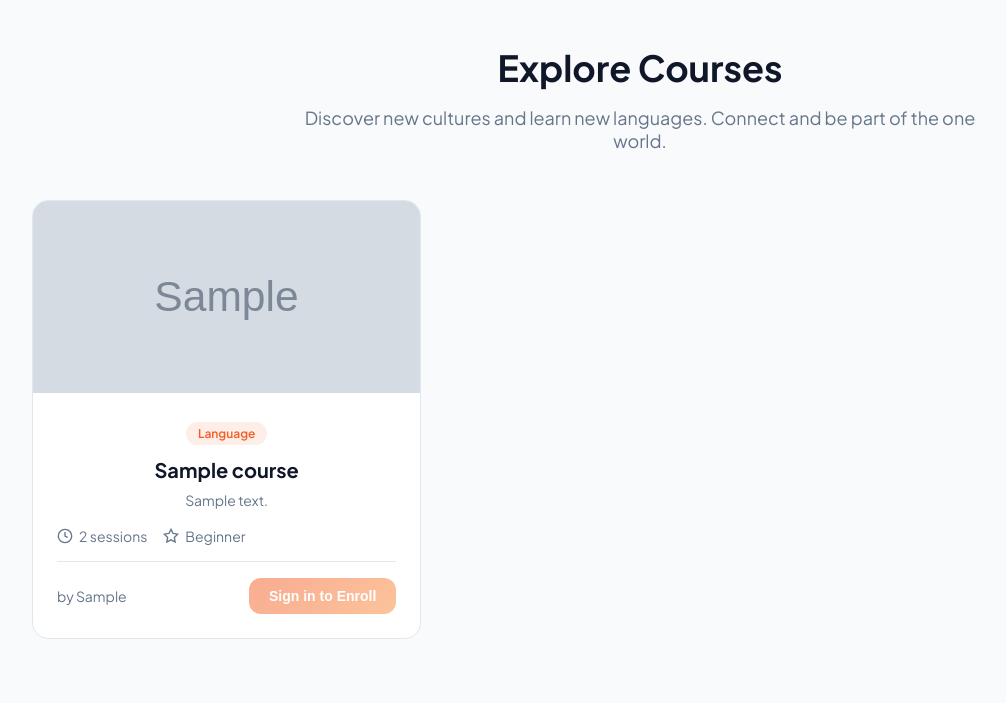
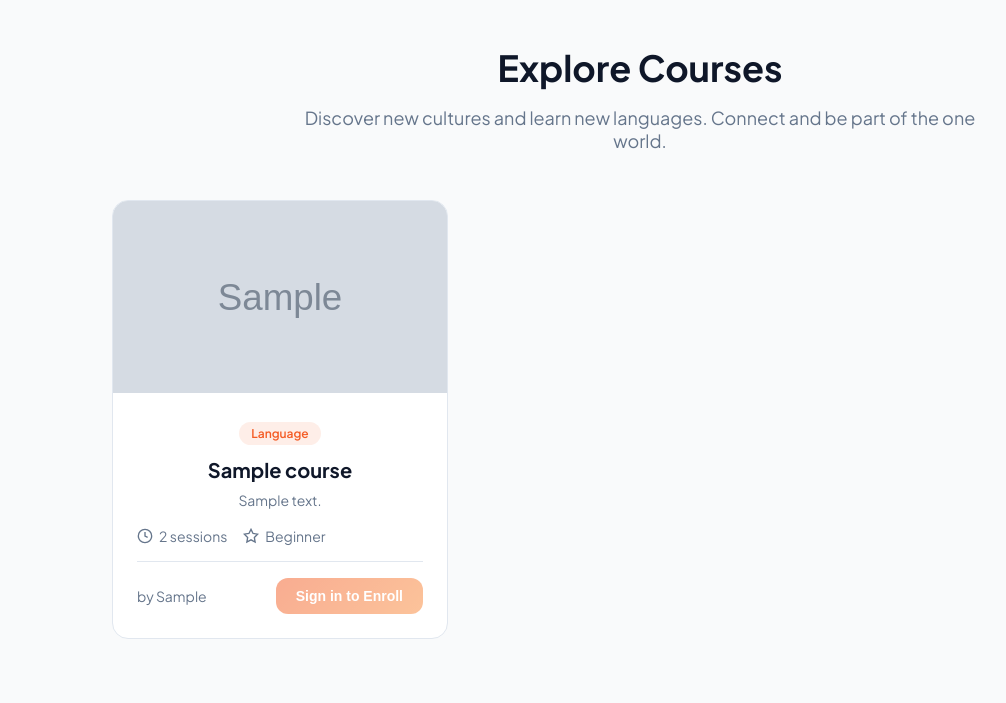
Before and after one commit to heres-riya/unoworld, a Flask app: page /dashboard in a window 1280 px wide. Shown: the part 225-928 px from the top of the page, without its empty margins (0-1006 px from the left). Run offline with Flask 3, Linux system fonts and the light colour scheme; tables that the repository leaves empty hold one stand-in row (values such as "Sample post"); grey boxes marked "Sample" are stand-in pictures; some libraries are stand-ins or nearby versions.

Commit message:
centering course cards

```diff
--- a/static/style.css
+++ b/static/style.css
@@ -126,10 +126,12 @@ a:hover {
 .courses-grid {
   display: grid; gap: 1.5rem;
   grid-template-columns: repeat(1, 1fr);
+  max-width: 20rem;
+  margin: 0 auto;
 }
 
-@media (min-width: 768px) { .courses-grid { grid-template-columns: repeat(2, 1fr); } }
-@media (min-width: 1024px) { .courses-grid { grid-template-columns: repeat(3, 1fr); } }
+@media (min-width: 768px) { .courses-grid { grid-template-columns: repeat(2, 1fr); max-width: 44rem; } }
+@media (min-width: 1024px) { .courses-grid { grid-template-columns: repeat(3, 1fr); max-width: 66rem; } }
 
 .course-card {
   background: hsl(var(--card)); border-radius: 1rem;
--- a/templates/portal.html
+++ b/templates/portal.html
@@ -51,7 +51,7 @@
 
 
     <!-- Courses Grid -->
-    <div class="courses-grid" style="justify-content: center;">
+    <div class="courses-grid">
         {% if student %}
         {% for c in student.courses %}
 
@@ -108,7 +108,7 @@
   </div>
 
   <!-- Courses Grid -->
-  <div class="courses-grid" style="justify-content: center;">
+  <div class="courses-grid">
 
       {% for c in available_courses %}
 
```
